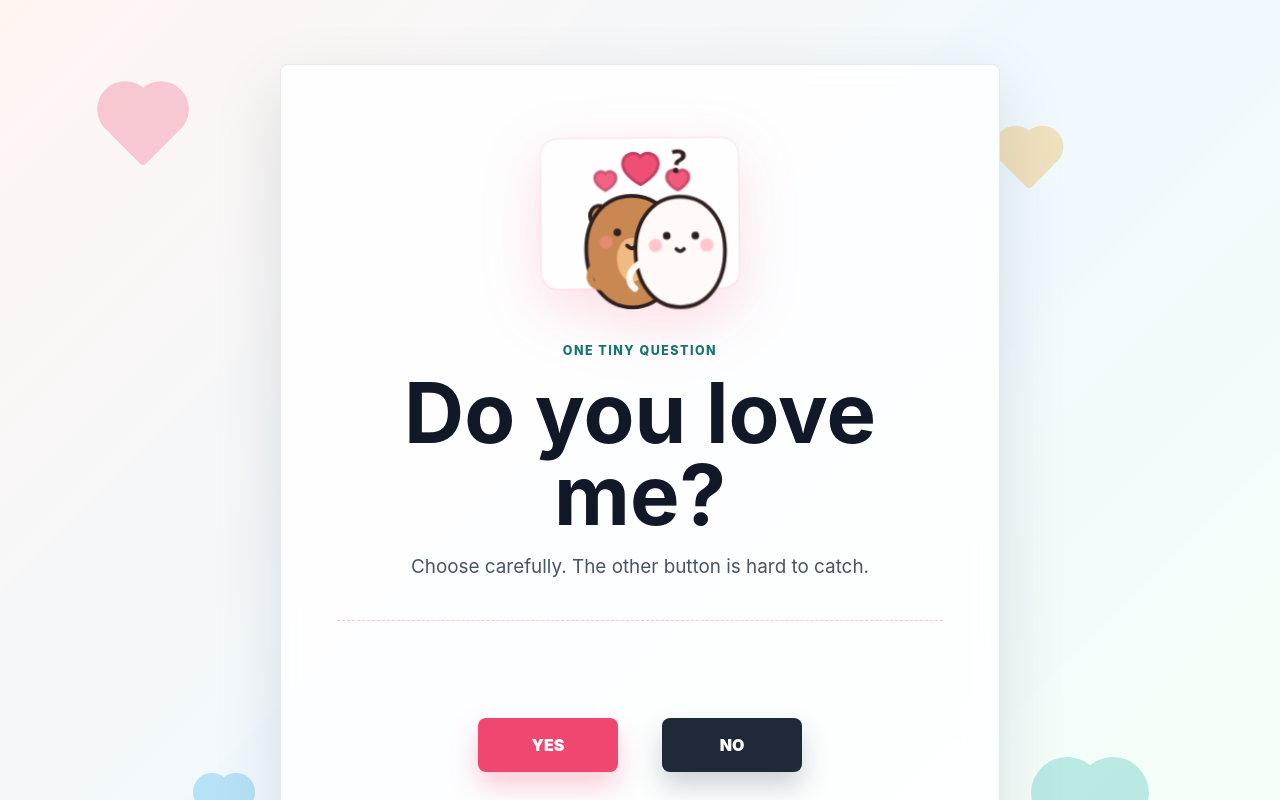
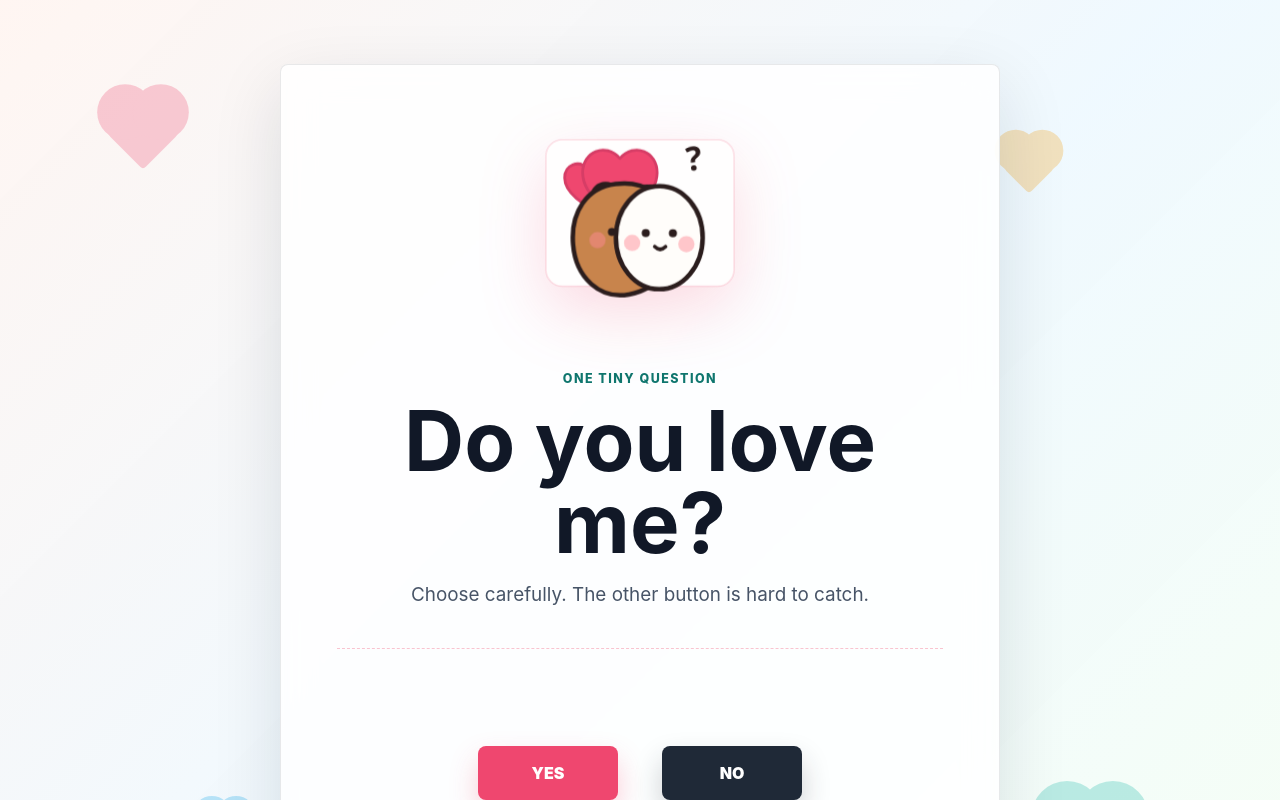
Before and after one commit to phunmdev/love, a React (Vite) app: page / in a window 1280 px wide. Shown: the top 800 px of the page. Built offline with nearby package versions, Linux system fonts and the light colour scheme.

Commit message:
Replace sticker with cuter character art

```diff
--- a/src/components/LoveSticker.css
+++ b/src/components/LoveSticker.css
@@ -1,8 +1,8 @@
 .love-sticker {
-  width: clamp(176px, 34vw, 248px);
-  height: clamp(142px, 28vw, 200px);
-  margin: 0 auto 22px;
-  animation: sticker-bob 2.8s ease-in-out infinite;
+  width: clamp(210px, 36vw, 290px);
+  height: clamp(166px, 28vw, 226px);
+  margin: 0 auto 24px;
+  animation: sticker-hover 3s ease-in-out infinite;
 }
 
 .love-sticker--celebration {
@@ -14,181 +14,150 @@
   width: 100%;
   height: 100%;
   overflow: visible;
-  filter: drop-shadow(0 18px 28px rgba(239, 71, 111, 0.18));
+  filter: drop-shadow(0 22px 32px rgba(239, 71, 111, 0.2));
 }
 
 .sticker-card {
   fill: #fffefe;
-  stroke: rgba(239, 71, 111, 0.08);
+  stroke: rgba(239, 71, 111, 0.13);
   stroke-width: 2;
 }
 
-.character {
+.character-bob {
   transform-box: fill-box;
   transform-origin: center bottom;
-  animation: character-sway 3s ease-in-out infinite;
+  animation: character-bob 3.2s ease-in-out infinite;
 }
 
-.question-right,
-.celebration-right {
-  animation-delay: 260ms;
+.character-bob-right {
+  animation-delay: 180ms;
 }
 
-.character-warm .body,
-.character-warm .ear {
-  fill: #c98752;
+.sticker-float {
+  transform-box: fill-box;
+  transform-origin: center;
+  animation: heart-float 2.4s ease-in-out infinite;
 }
 
-.character-warm .belly {
-  fill: #efbb82;
+.sticker-float-left {
+  animation-delay: 120ms;
 }
 
-.character-soft .body {
-  fill: #fffaf7;
-  stroke: #2d1f1f;
+.bean-character,
+.bear-ear {
+  fill: #c8844c;
+  stroke: #2b1d1d;
+  stroke-linejoin: round;
+  stroke-width: 5;
+}
+
+.white-character {
+  fill: #fffdfa;
+  stroke: #2b1d1d;
+  stroke-width: 5;
+}
+
+.face-dot {
+  fill: #2b1d1d;
+}
+
+.cute-mouth,
+.happy-mouth {
+  fill: none;
+  stroke: #2b1d1d;
+  stroke-linecap: round;
   stroke-width: 4;
 }
 
-.character-warm .body,
-.character-warm .ear {
-  stroke: #2d1f1f;
-  stroke-width: 4;
-  stroke-linejoin: round;
+.cheek {
+  fill: rgba(255, 137, 151, 0.48);
 }
 
-.eye {
-  fill: #2d1f1f;
+.sticker-heart {
+  fill: #ef476f;
+  stroke: #d63d66;
+  stroke-linejoin: round;
+  stroke-width: 3;
 }
 
-.mouth,
-.happy-mouth {
-  fill: none;
-  stroke: #2d1f1f;
-  stroke-width: 4;
-  stroke-linecap: round;
-}
-
-.blush {
-  fill: rgba(255, 145, 155, 0.48);
-}
-
-.arm,
-.hug-arm {
-  fill: none;
-  stroke: #2d1f1f;
-  stroke-width: 7;
-  stroke-linecap: round;
-}
-
-.question-left .arm,
-.celebration-right .hug-arm {
-  stroke: #c98752;
-}
-
-.question-right .pat-arm,
-.celebration-left .hug-arm {
-  stroke: #fffaf7;
-}
-
-.tiny-flower {
-  fill: #ef476f;
-  stroke: #2d1f1f;
-  stroke-width: 3;
-  transform-box: fill-box;
-  transform-origin: center;
-  animation: flower-wiggle 1.8s ease-in-out infinite;
-}
-
-.mini-heart {
-  fill: #ef476f;
-  stroke: #c3375b;
-  stroke-width: 3;
-  transform-box: fill-box;
-  transform-origin: center;
-  animation: heart-pop 2.4s ease-in-out infinite;
-}
-
-.mini-heart-two {
-  animation-delay: 250ms;
-}
-
-.mini-heart-three {
-  animation-delay: 460ms;
-}
-
-.love-sticker--question .mini-heart-three {
-  opacity: 0;
-}
-
-.question-mark {
-  fill: #2d1f1f;
+.cute-question {
+  fill: #2b1d1d;
   font-family: ui-rounded, "Segoe UI", system-ui, sans-serif;
-  font-size: 34px;
+  font-size: 36px;
   font-weight: 900;
   transform-box: fill-box;
   transform-origin: center;
-  animation: question-wobble 2.2s ease-in-out infinite;
+  animation: question-pop 1.8s ease-in-out infinite;
 }
 
-@keyframes sticker-bob {
+.white-arm-outline,
+.bear-arm-outline {
+  fill: none;
+  stroke: #2b1d1d;
+  stroke-linecap: round;
+  stroke-width: 12;
+}
+
+.white-arm {
+  fill: none;
+  stroke: #fffdfa;
+  stroke-linecap: round;
+  stroke-width: 8;
+}
+
+.bear-arm {
+  fill: none;
+  stroke: #c8844c;
+  stroke-linecap: round;
+  stroke-width: 8;
+}
+
+@keyframes sticker-hover {
   0%,
   100% {
-    transform: translateY(0) rotate(-0.5deg);
+    transform: translateY(0);
   }
 
   50% {
-    transform: translateY(-7px) rotate(0.5deg);
+    transform: translateY(-8px);
   }
 }
 
-@keyframes character-sway {
+@keyframes character-bob {
   0%,
   100% {
-    transform: rotate(-1deg);
+    transform: translateY(0) rotate(-1deg);
   }
 
   50% {
-    transform: rotate(1.5deg) translateY(-3px);
+    transform: translateY(-4px) rotate(1deg);
   }
 }
 
-@keyframes heart-pop {
+@keyframes heart-float {
   0%,
   100% {
-    transform: translateY(0) scale(0.9);
-    opacity: 0.82;
+    transform: translateY(0) scale(0.96);
   }
 
   50% {
-    transform: translateY(-9px) scale(1.08);
-    opacity: 1;
+    transform: translateY(-8px) scale(1.05);
   }
 }
 
-@keyframes question-wobble {
+@keyframes question-pop {
   0%,
   100% {
     transform: rotate(-8deg) translateY(0);
   }
 
   50% {
-    transform: rotate(8deg) translateY(-4px);
-  }
-}
-
-@keyframes flower-wiggle {
-  0%,
-  100% {
-    transform: rotate(-5deg);
-  }
-
-  50% {
-    transform: rotate(8deg) scale(1.04);
+    transform: rotate(8deg) translateY(-5px);
   }
 }
 
 @media (max-width: 520px) {
   .love-sticker {
-    margin-bottom: 16px;
+    margin-bottom: 18px;
   }
 }
--- a/src/components/LoveSticker.tsx
+++ b/src/components/LoveSticker.tsx
@@ -7,103 +7,101 @@ type LoveStickerProps = {
 export function LoveSticker({ variant }: LoveStickerProps) {
   return (
     <div className={`love-sticker love-sticker--${variant}`} aria-hidden="true">
-      <svg className="sticker-art" viewBox="0 0 260 210">
-        <rect className="sticker-card" x="26" y="18" width="208" height="158" rx="18" />
-
-        <g className="sticker-hearts">
-          <path
-            className="mini-heart mini-heart-one"
-            d="M131 45c-6-7-18-3-18 7 0 12 18 21 18 21s18-9 18-21c0-10-12-14-18-7z"
-          />
-          <path
-            className="mini-heart mini-heart-two"
-            d="M170 58c-4-5-12-2-12 5 0 8 12 14 12 14s12-6 12-14c0-7-8-10-12-5z"
-          />
-          <path
-            className="mini-heart mini-heart-three"
-            d="M94 56c-4-5-12-2-12 5 0 8 12 14 12 14s12-6 12-14c0-7-8-10-12-5z"
-          />
-        </g>
-
-        {variant === "question" ? <QuestionScene /> : <CelebrationScene />}
+      <svg className="sticker-art" viewBox="0 0 320 250">
+        <rect className="sticker-card" x="56" y="22" width="208" height="162" rx="18" />
+        {variant === "question" ? <QuestionSticker /> : <CelebrationSticker />}
       </svg>
     </div>
   );
 }
 
-function QuestionScene() {
+function QuestionSticker() {
   return (
     <>
-      <text className="question-mark" x="162" y="59">
-        ?
-      </text>
-
-      <g transform="translate(82 70)">
-        <g className="character character-warm question-left">
-          <path className="ear ear-left" d="M11 20c-11-5-18 7-12 17 8-1 13-6 12-17z" />
-          <path className="ear ear-right" d="M69 20c11-5 18 7 12 17-8-1-13-6-12-17z" />
-          <path
-            className="body"
-            d="M40 9c29 0 48 24 48 56 0 36-20 61-48 61S-8 101-8 65C-8 33 11 9 40 9z"
-          />
-          <path className="belly" d="M24 75c0-13 8-22 16-22s16 9 16 22-7 24-16 24-16-11-16-24z" />
-          <circle className="eye" cx="25" cy="47" r="4" />
-          <circle className="eye" cx="55" cy="47" r="4" />
-          <path className="mouth" d="M35 61c4 4 6 4 10 0" />
-          <circle className="blush" cx="13" cy="57" r="7" />
-          <circle className="blush" cx="67" cy="57" r="7" />
-          <path className="arm arm-left" d="M5 78c-14 7-13 26 3 26" />
-          <path className="arm arm-right holding-arm" d="M73 76c20 5 23 23 10 31" />
-          <path className="tiny-flower" d="M88 82c8-10 16-1 7 6 10 3 5 15-5 9-2 11-15 7-11-4-11 1-12-13 0-12-5-10 7-16 9 1z" />
-        </g>
+      <g className="sticker-float sticker-float-left">
+        <Heart x={103} y={54} size={18} />
+        <Heart x={138} y={39} size={29} />
+        <text className="cute-question" x="210" y="61">
+          ?
+        </text>
       </g>
 
-      <g transform="translate(132 78)">
-        <g className="character character-soft question-right">
-          <path className="body" d="M40 3c27 0 47 23 47 56 0 35-19 60-47 60S-7 94-7 59C-7 26 13 3 40 3z" />
-          <circle className="eye" cx="26" cy="44" r="4" />
-          <circle className="eye" cx="56" cy="44" r="4" />
-          <path className="mouth" d="M36 58c3 3 5 3 8 0" />
-          <circle className="blush" cx="14" cy="54" r="7" />
-          <circle className="blush" cx="68" cy="54" r="7" />
-          <path className="arm pat-arm" d="M8 69c-19 4-28 20-16 30" />
-        </g>
+      <g className="character-bob character-bob-left">
+        <circle className="bear-ear" cx="122" cy="88" r="15" />
+        <circle className="bear-ear" cx="168" cy="91" r="15" />
+        <path
+          className="bean-character"
+          d="M133 73c-32 4-50 31-47 67 3 37 30 61 62 55 32-5 51-35 46-74-5-37-29-52-61-48z"
+        />
+        <circle className="face-dot" cx="129" cy="126" r="4.5" />
+        <circle className="face-dot" cx="158" cy="126" r="4.5" />
+        <path className="cute-mouth" d="M139 140c4 4 8 4 12 0" />
+        <circle className="cheek cheek-left" cx="113" cy="135" r="9" />
+        <circle className="cheek cheek-right" cx="172" cy="137" r="9" />
+      </g>
+
+      <g className="character-bob character-bob-right">
+        <ellipse className="white-character" cx="181" cy="133" rx="48" ry="57" />
+        <circle className="face-dot" cx="166" cy="128" r="4.5" />
+        <circle className="face-dot" cx="196" cy="128" r="4.5" />
+        <path className="cute-mouth" d="M176 143c4 4 8 4 12 0" />
+        <circle className="cheek" cx="151" cy="139" r="9" />
+        <circle className="cheek" cx="211" cy="140" r="9" />
       </g>
     </>
   );
 }
 
-function CelebrationScene() {
+function CelebrationSticker() {
   return (
     <>
-      <g transform="translate(67 65)">
-        <g className="character character-soft celebration-left">
-          <path className="body" d="M43 5c28 0 50 24 50 58 0 38-21 63-50 63S-7 101-7 63C-7 29 15 5 43 5z" />
-          <circle className="eye" cx="29" cy="48" r="4" />
-          <circle className="eye" cx="58" cy="48" r="4" />
-          <path className="happy-mouth" d="M36 62c5 7 12 7 17 0" />
-          <circle className="blush" cx="16" cy="58" r="8" />
-          <circle className="blush" cx="71" cy="58" r="8" />
-          <path className="hug-arm hug-arm-left" d="M72 80c18 8 23 22 12 34" />
-        </g>
+      <g className="sticker-float sticker-float-left">
+        <Heart x={96} y={49} size={20} />
+        <Heart x={136} y={35} size={31} />
+        <Heart x={190} y={51} size={17} />
       </g>
 
-      <g transform="translate(130 62)">
-        <g className="character character-warm celebration-right">
-          <path className="ear ear-left" d="M11 20c-11-5-18 7-12 17 8-1 13-6 12-17z" />
-          <path className="ear ear-right" d="M69 20c11-5 18 7 12 17-8-1-13-6-12-17z" />
-          <path
-            className="body"
-            d="M40 9c29 0 48 24 48 56 0 36-20 61-48 61S-8 101-8 65C-8 33 11 9 40 9z"
-          />
-          <circle className="eye" cx="25" cy="47" r="4" />
-          <circle className="eye" cx="55" cy="47" r="4" />
-          <path className="mouth" d="M35 61c4 4 6 4 10 0" />
-          <circle className="blush" cx="13" cy="57" r="7" />
-          <circle className="blush" cx="67" cy="57" r="7" />
-          <path className="hug-arm hug-arm-right" d="M3 79c-17 8-21 24-9 35" />
-        </g>
+      <g className="character-bob character-bob-left">
+        <ellipse className="white-character" cx="133" cy="132" rx="49" ry="58" />
+        <circle className="face-dot" cx="117" cy="124" r="4.5" />
+        <circle className="face-dot" cx="145" cy="124" r="4.5" />
+        <path className="happy-mouth" d="M123 139c7 8 17 8 24 0" />
+        <circle className="cheek" cx="100" cy="137" r="9" />
+        <circle className="cheek" cx="160" cy="137" r="9" />
+        <path className="white-arm-outline" d="M164 145c18 10 34 8 49-8" />
+        <path className="white-arm" d="M164 145c18 10 34 8 49-8" />
+      </g>
+
+      <g className="character-bob character-bob-right">
+        <circle className="bear-ear" cx="176" cy="86" r="15" />
+        <circle className="bear-ear" cx="220" cy="91" r="15" />
+        <path
+          className="bean-character"
+          d="M186 73c-31 6-49 33-45 68 5 39 31 61 63 56 33-6 51-34 47-72-4-37-31-58-65-52z"
+        />
+        <circle className="face-dot" cx="184" cy="124" r="4.5" />
+        <circle className="face-dot" cx="213" cy="124" r="4.5" />
+        <path className="cute-mouth" d="M194 139c4 4 8 4 12 0" />
+        <circle className="cheek cheek-left" cx="168" cy="135" r="9" />
+        <circle className="cheek cheek-right" cx="228" cy="137" r="9" />
+        <path className="bear-arm-outline" d="M155 154c16 15 34 16 50 3" />
+        <path className="bear-arm" d="M155 154c16 15 34 16 50 3" />
       </g>
     </>
   );
 }
+
+type HeartProps = {
+  x: number;
+  y: number;
+  size: number;
+};
+
+function Heart({ x, y, size }: HeartProps) {
+  return (
+    <path
+      className="sticker-heart"
+      d={`M${x} ${y + size * 0.3}c${-size * 0.55}-${size * 0.62}-${size * 1.4}-${size * 0.25}-${size * 1.4} ${size * 0.54} 0 ${size * 0.98} ${size * 1.4} ${size * 1.7} ${size * 1.4} ${size * 1.7}s${size * 1.4}-${size * 0.72} ${size * 1.4}-${size * 1.7}c0-${size * 0.79}-${size * 0.85}-${size * 1.16}-${size * 1.4}-${size * 0.54}z`}
+    />
+  );
+}
```
